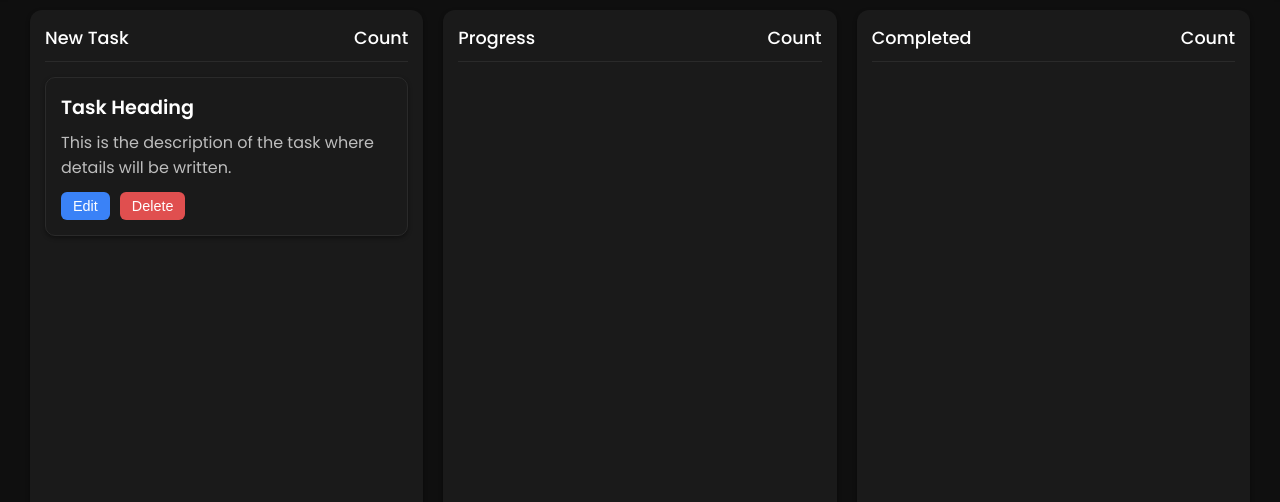
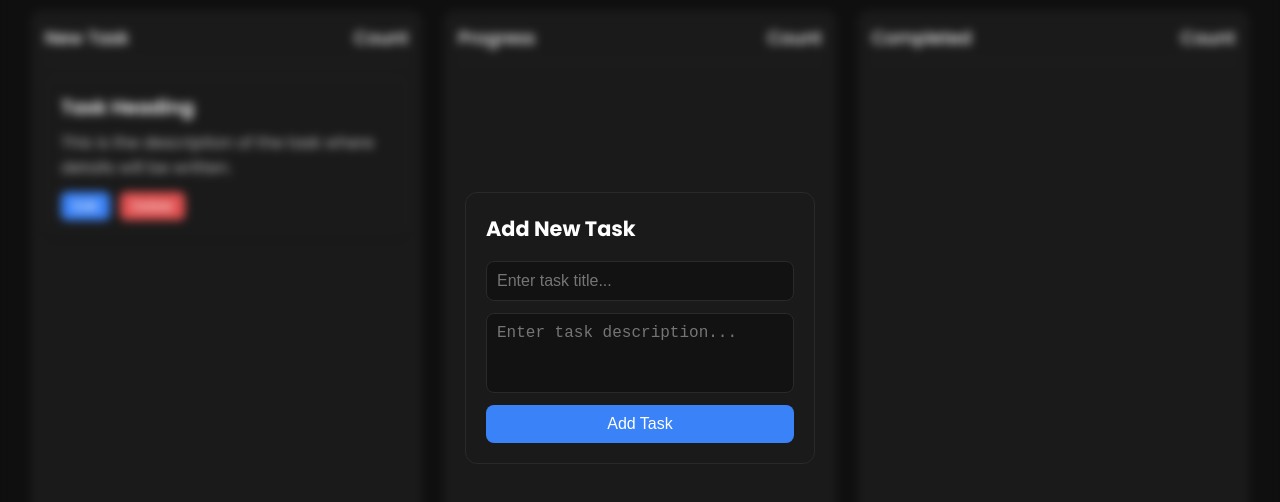
Before and after one commit to codezenashish/JavaScript-projects-2025, a plain HTML site: page 03-kanban-bord/index.html in a window 1280 px wide. Both pictures are taken after a click on the button "add new task". Shown: the part 72-574 px from the top of the page. Drawn offline with Linux system fonts and the light colour scheme.

Commit message:
feat: implement task addition functionality with modal and styling

```diff
--- a/03-kanban-bord/app.js
+++ b/03-kanban-bord/app.js
@@ -7,7 +7,6 @@ const tasks = document.querySelectorAll(".task");
 tasks.forEach((tasks) => {
   tasks.addEventListener("drag", (e) => {
     dragElement = tasks;
-    // console.log(e)
   });
 });
 
@@ -27,6 +26,7 @@ function allowDrop(column) {
   });
 
   column.addEventListener("drop", (e) => {
+    e.preventDefault();
     column.appendChild(dragElement);
     column.classList.remove("task-hover-over");
   });
@@ -34,3 +34,14 @@ function allowDrop(column) {
 allowDrop(newTask);
 allowDrop(progressTask);
 allowDrop(completedTask);
+
+const addNewTaskBtn = document.querySelector("#addNewTaskBtn");
+const taskDiloge = document.querySelector(".addTaskModel");
+
+addNewTaskBtn.addEventListener("click", (e) => {
+  taskDiloge.classList.toggle("modelActive");
+});
+
+taskDiloge.addEventListener("click", () => {
+  taskDiloge.classList.remove("modelActive");
+});
--- a/03-kanban-bord/index.html
+++ b/03-kanban-bord/index.html
@@ -11,7 +11,7 @@
     <main>
       <nav class="nav-bar">
         <p>kanban board</p>
-        <button>add new task</button>
+        <button id="addNewTaskBtn">add new task</button>
       </nav>
 
       <section class="kanban-board">
@@ -40,7 +40,7 @@
           </header>
         </div>
 
-        <div id="completedTask" class="completed-task ">
+        <div id="completedTask" class="completed-task">
           <header class="heaader">
             <p class="head-text">completed</p>
             <p class="head-text">count</p>
@@ -49,6 +49,21 @@
       </section>
     </main>
 
+    <div class="addTaskModel">
+      <div class="todo-input">
+      <h2>Add New Task</h2>
+
+      <input type="text" id="task-title" placeholder="Enter task title..." />
+
+      <textarea
+        id="task-desc"
+        placeholder="Enter task description..."
+      ></textarea>
+
+      <button id="add-task-btn">Add Task</button>
+    </div>
+    </div>
+
     <script src="app.js"></script>
   </body>
 </html>
--- a/03-kanban-bord/style.css
+++ b/03-kanban-bord/style.css
@@ -159,3 +159,75 @@ main {
   background: #e04f4f;
   color: #fff;
 }
+
+/* input */
+
+.todo-input {
+  background: #1a1a1a;
+  padding: 20px;
+  border-radius: 12px;
+  border: 1px solid #2a2a2a;
+  color: #fff;
+  display: flex;
+  flex-direction: column;
+  gap: 12px;
+  max-width: 350px;
+  width: 100%;
+}
+
+.todo-input h2 {
+  margin-bottom: 5px;
+  font-size: 1.3rem;
+}
+
+.todo-input input,
+.todo-input textarea {
+  background: #121212;
+  border: 1px solid #2a2a2a;
+  color: #fff;
+  padding: 10px;
+  border-radius: 8px;
+  font-size: 1rem;
+}
+
+.todo-input input:focus,
+.todo-input textarea:focus {
+  outline: 1px solid #3a82f7;
+}
+
+.todo-input textarea {
+  height: 80px;
+  resize: none;
+  overflow: hidden;
+}
+
+#add-task-btn {
+  background: #3a82f7;
+  padding: 10px;
+  border: none;
+  border-radius: 8px;
+  color: white;
+  font-size: 1rem;
+  cursor: pointer;
+  transition: 0.2s ease;
+}
+
+#add-task-btn:hover {
+  background: #1f6be0;
+}
+
+.addTaskModel {
+  justify-content: center;
+  align-items: center;
+  width: 100vw;
+  height: 100vh;
+  backdrop-filter: blur(5px);
+  position: fixed;
+  top: 0;
+  left: 0;
+  display: none;
+}
+
+.modelActive{
+  display: flex;
+}
```
